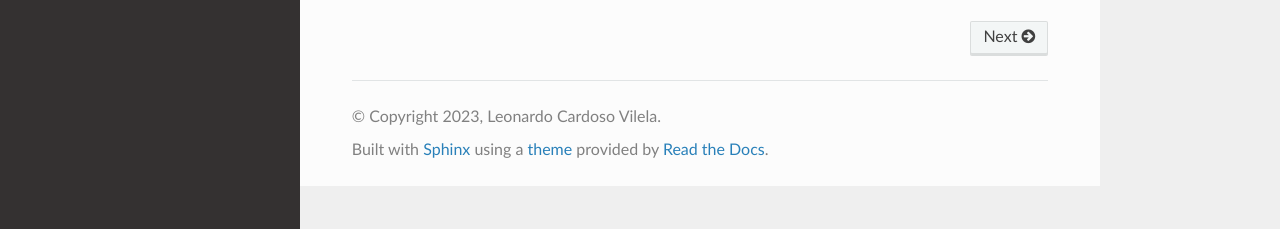
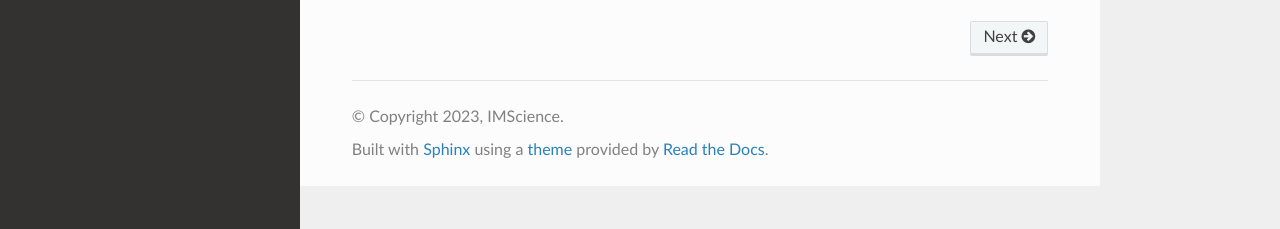
Before and after one commit to IMScience-PPGINF-PucMinas/HieTaSumm-doc, a Sphinx documentation site: the page built from docs/source/index.rst, in a window 1280 px wide. Shown: the part 668-897 px from the top of the page. Built offline with Sphinx 7.4.7 and the Read the Docs theme 2.0.0, drawn with Linux system fonts in a browser that asks for light colours.

Commit message:
Update conf.py

```diff
--- a/docs/source/conf.py
+++ b/docs/source/conf.py
@@ -3,8 +3,8 @@
 # -- Project information
 
 project = 'HieTaSumm'
-copyright = '2023, Leonardo Cardoso Vilela'
-author = 'Leonardo Cardoso Vilela'
+copyright = '2023, IMScience'
+author = 'Leonardo Vilela Cardoso'
 
 release = '0.1'
 version = '0.1.0'
```
